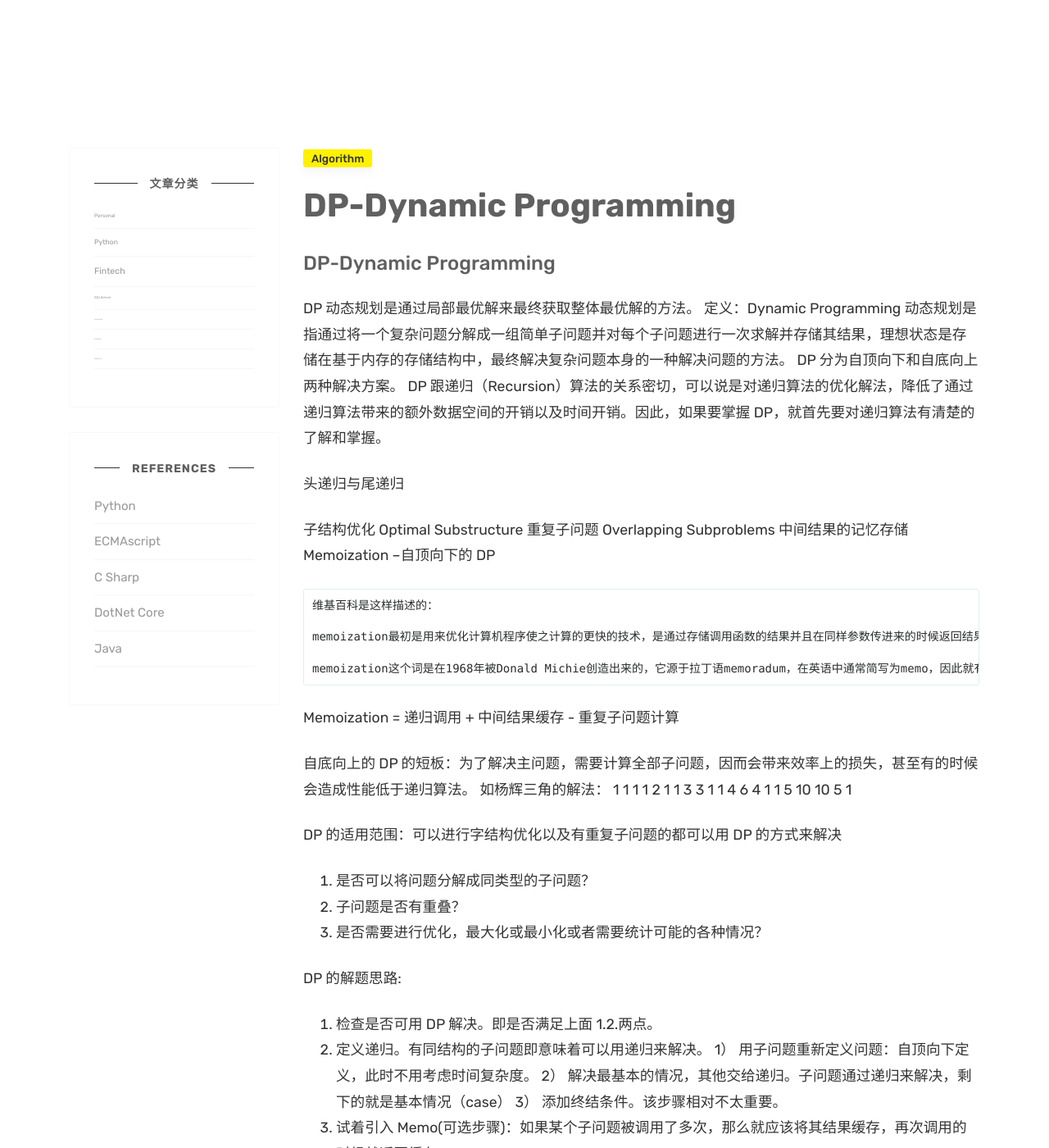
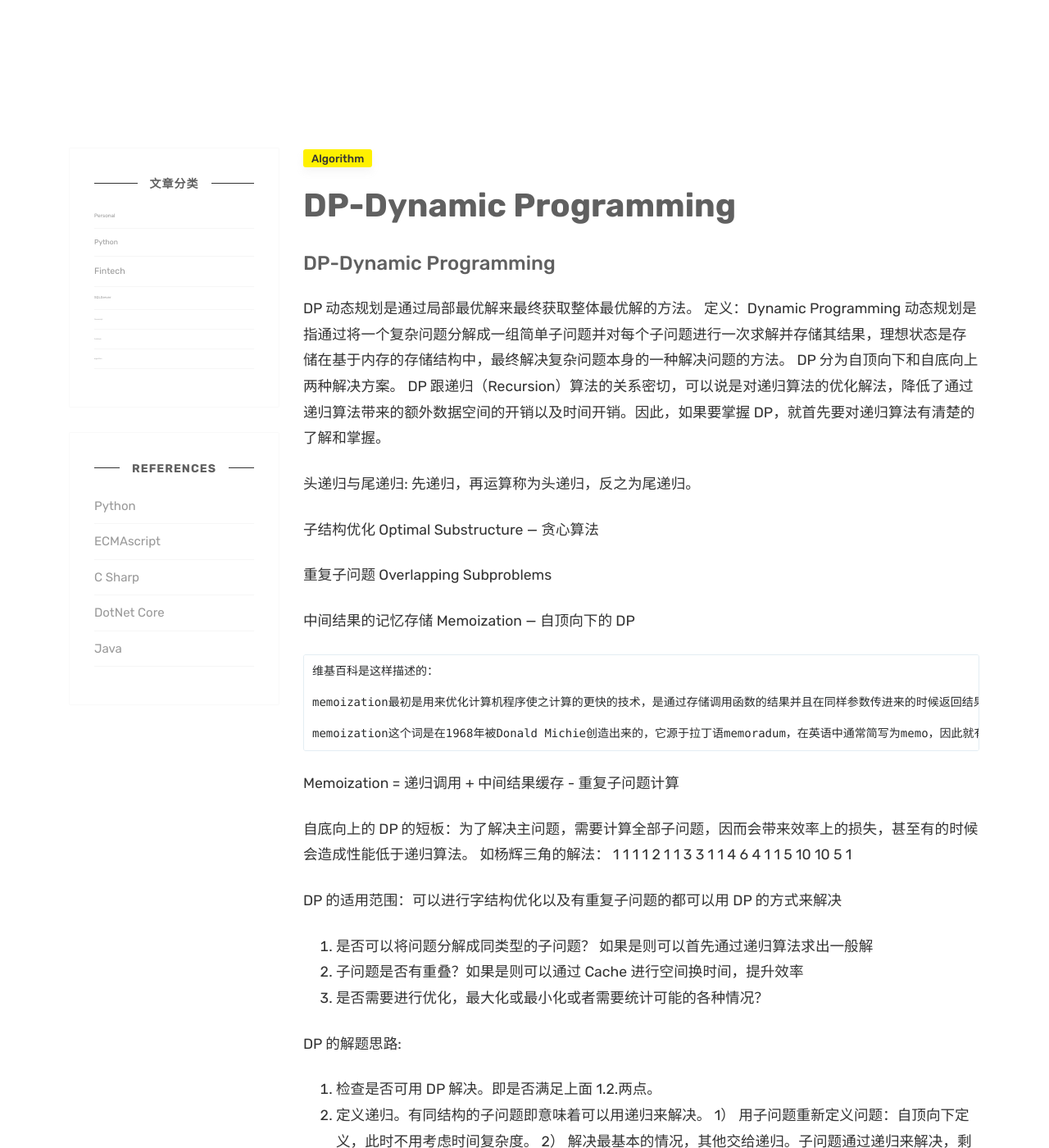
Before and after one commit to yxdt/yxdt.github.io, a Jekyll site: the page built from _posts/2020-05-20-Dynamic-Programming.markdown, in a window 1280 px wide and 1400 px high. Shown: the whole window at 82% size. Built offline with Jekyll 4.4.1, drawn with Linux system fonts in a browser that asks for light colours; comment, search, counter and statistics services are not loaded.

Commit message:
update dp

````diff
--- a/_posts/2020-05-20-Dynamic-Programming.markdown
+++ b/_posts/2020-05-20-Dynamic-Programming.markdown
@@ -13,11 +13,13 @@ DP 动态规划是通过局部最优解来最终获取整体最优解的方法
 DP 分为自顶向下和自底向上两种解决方案。
 DP 跟递归（Recursion）算法的关系密切，可以说是对递归算法的优化解法，降低了通过递归算法带来的额外数据空间的开销以及时间开销。因此，如果要掌握 DP，就首先要对递归算法有清楚的了解和掌握。
 
-头递归与尾递归
+头递归与尾递归: 先递归，再运算称为头递归，反之为尾递归。
 
-子结构优化 Optimal Substructure
+子结构优化 Optimal Substructure --- 贪心算法
+
 重复子问题 Overlapping Subproblems
-中间结果的记忆存储 Memoization --自顶向下的 DP
+
+中间结果的记忆存储 Memoization --- 自顶向下的 DP
 
 ```
 维基百科是这样描述的：
@@ -40,8 +42,8 @@ Memoization = 递归调用 + 中间结果缓存 - 重复子问题计算
 
 DP 的适用范围：可以进行字结构优化以及有重复子问题的都可以用 DP 的方式来解决
 
-1. 是否可以将问题分解成同类型的子问题？
-2. 子问题是否有重叠？
+1. 是否可以将问题分解成同类型的子问题？ 如果是则可以首先通过递归算法求出一般解
+2. 子问题是否有重叠？如果是则可以通过 Cache 进行空间换时间，提升效率
 3. 是否需要进行优化，最大化或最小化或者需要统计可能的各种情况？
 
 DP 的解题思路:
````
